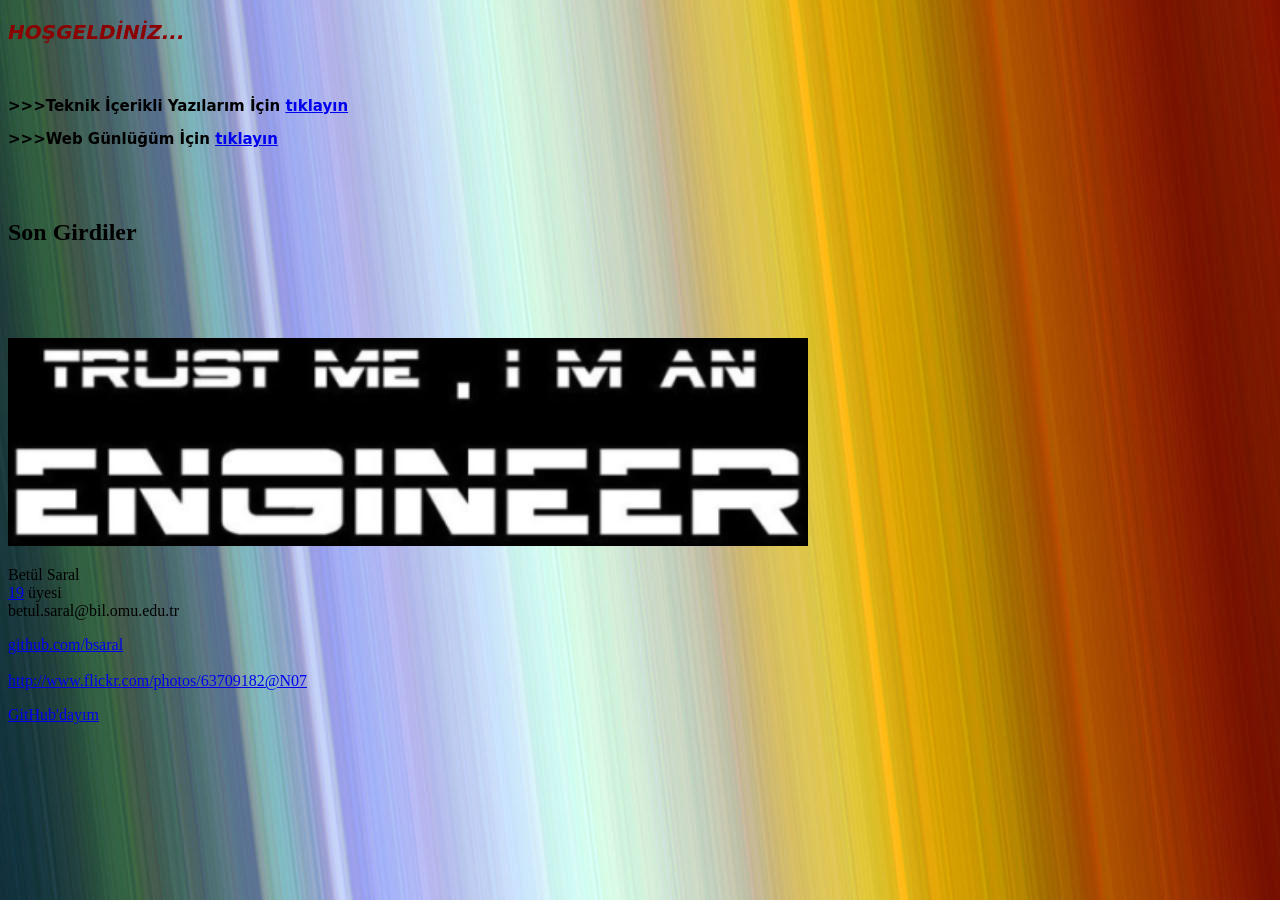
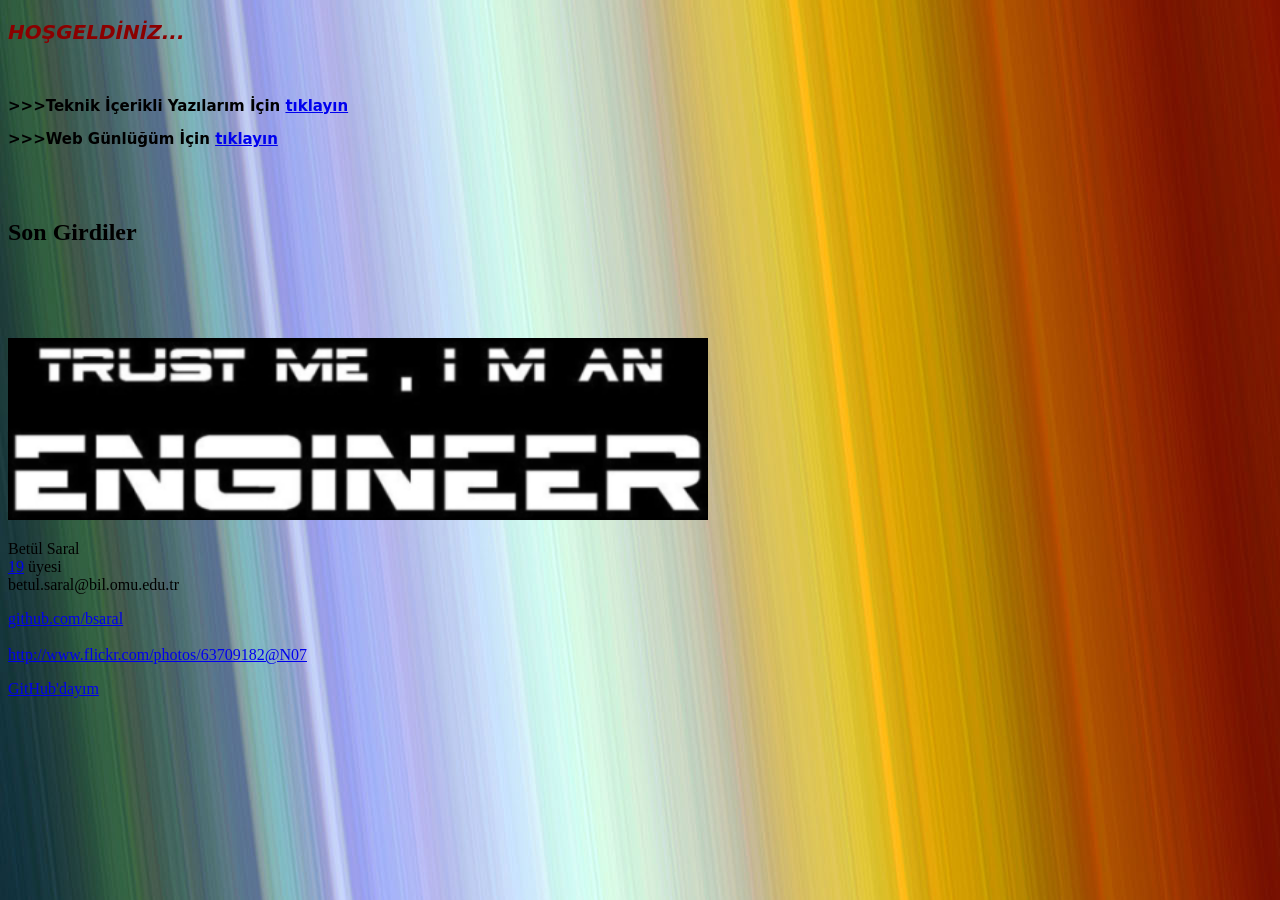
Before and after one commit to VuralAcar/bsaral.github.com, a Jekyll site: the page built from index.html, in a window 1280 px wide. Built offline with Jekyll 4.4.1, drawn with Linux system fonts in a browser that asks for light colours.

Commit message:
resimler

```diff
--- a/index.html
+++ b/index.html
@@ -21,6 +21,6 @@ title: ---bsaral---
 <br>
 <br>
 <br>
-  <img src ="/images/banner3.png" width="800 "/>
+  <img src ="/images/banner3.png" width="700 "/>
 
 </div>
```
